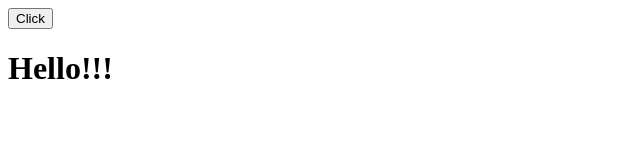
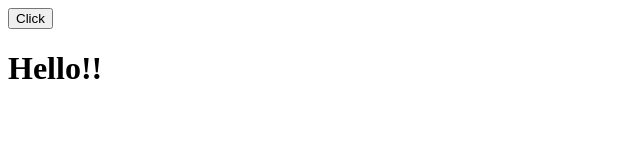
Before and after one commit to ekwkqqk/codelab-tut, a React app: page / in a window 1280 px wide. Shown: the top 160 px of the page, without its empty margins (0-640 px from the left). Built offline with nearby package versions, Linux system fonts and the light colour scheme.

Commit message:
Commit message

```diff
--- a/src/components/App.js
+++ b/src/components/App.js
@@ -12,7 +12,7 @@ class App extends React.Component {
       return (
           <div>
             <button onClick={()=>{this.setState({name:'Velopert'});}}>Click</button>
-            <h1>Hello!!!{this.state.name}</h1>
+            <h1>Hello!!{this.state.name}</h1>
           </div>
       );
   }
```
